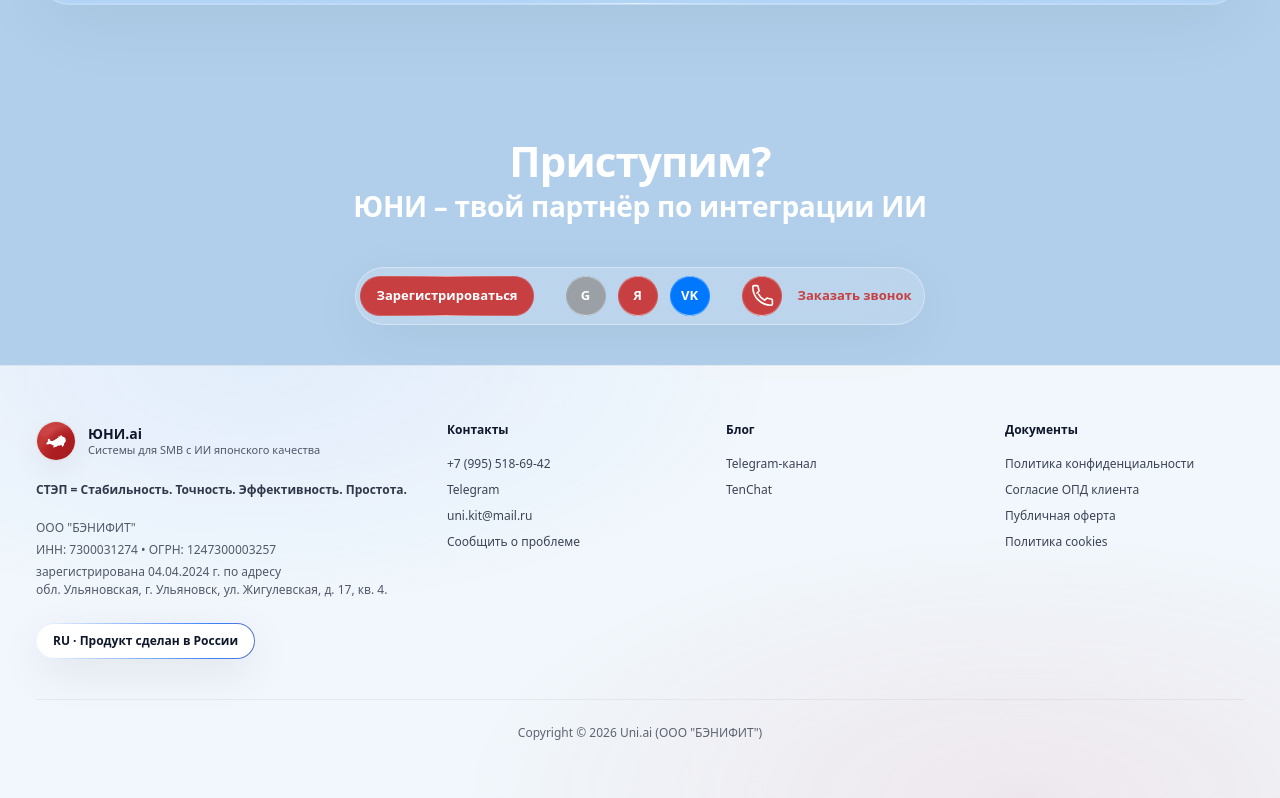
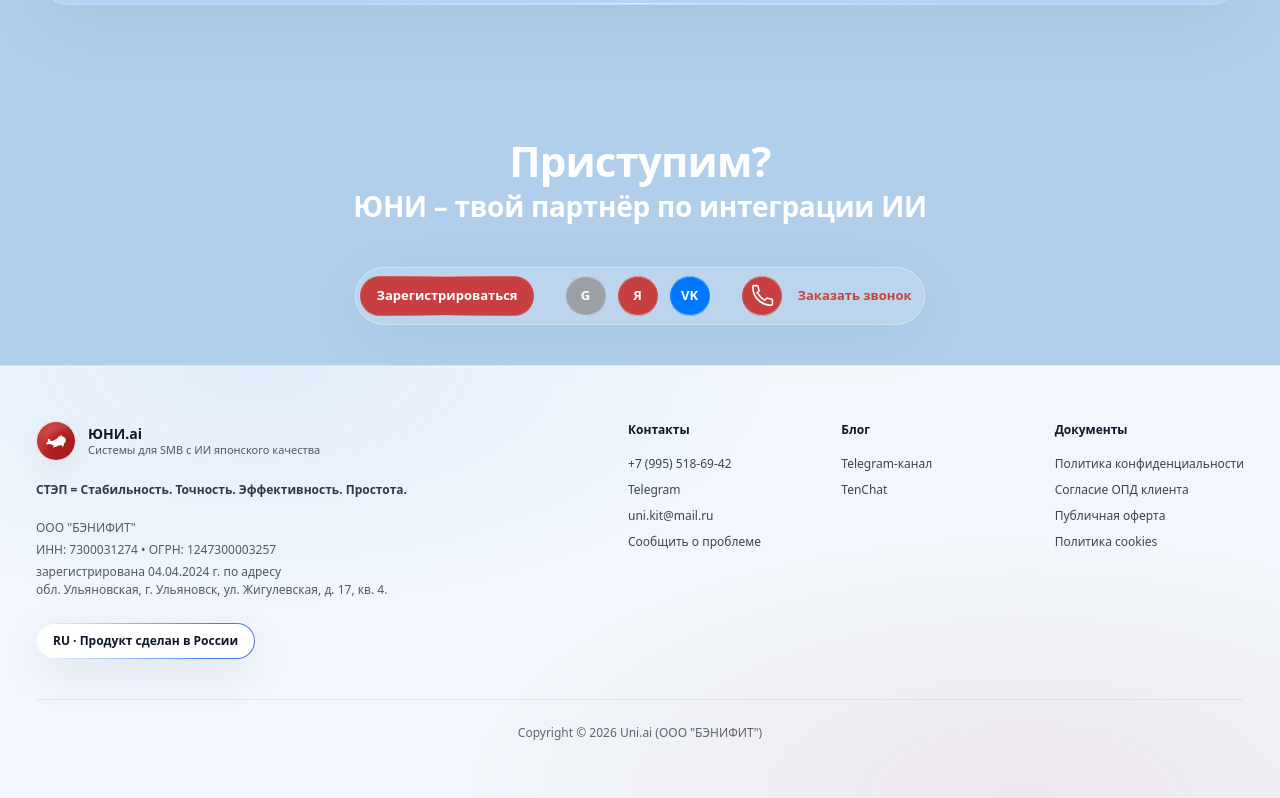
Before and after one commit to uniconsulting/uni.com, a Next.js app: page / in a window 1280 px wide. Shown: the part 8501-9299 px from the top of the page. Built offline with nearby package versions, Linux system fonts and the light colour scheme.

Commit message:
Update Footer.tsx

```diff
--- a/src/components/sections/Footer.tsx
+++ b/src/components/sections/Footer.tsx
@@ -76,7 +76,7 @@ export default function FooterSection() {
           </div>
 
           {/* Правая часть: 3 раздела с одинаковым интервалом */}
-          <div className="grid flex-1 grid-cols-1 gap-10 sm:grid-cols-3">
+          <div className="ml-auto grid grid-cols-1 sm:grid-cols-3 gap-6 sm:gap-x-6">
             {/* Контакты */}
             <div>
               <div className="text-[12px] font-semibold text-[#0f172a]">
```
